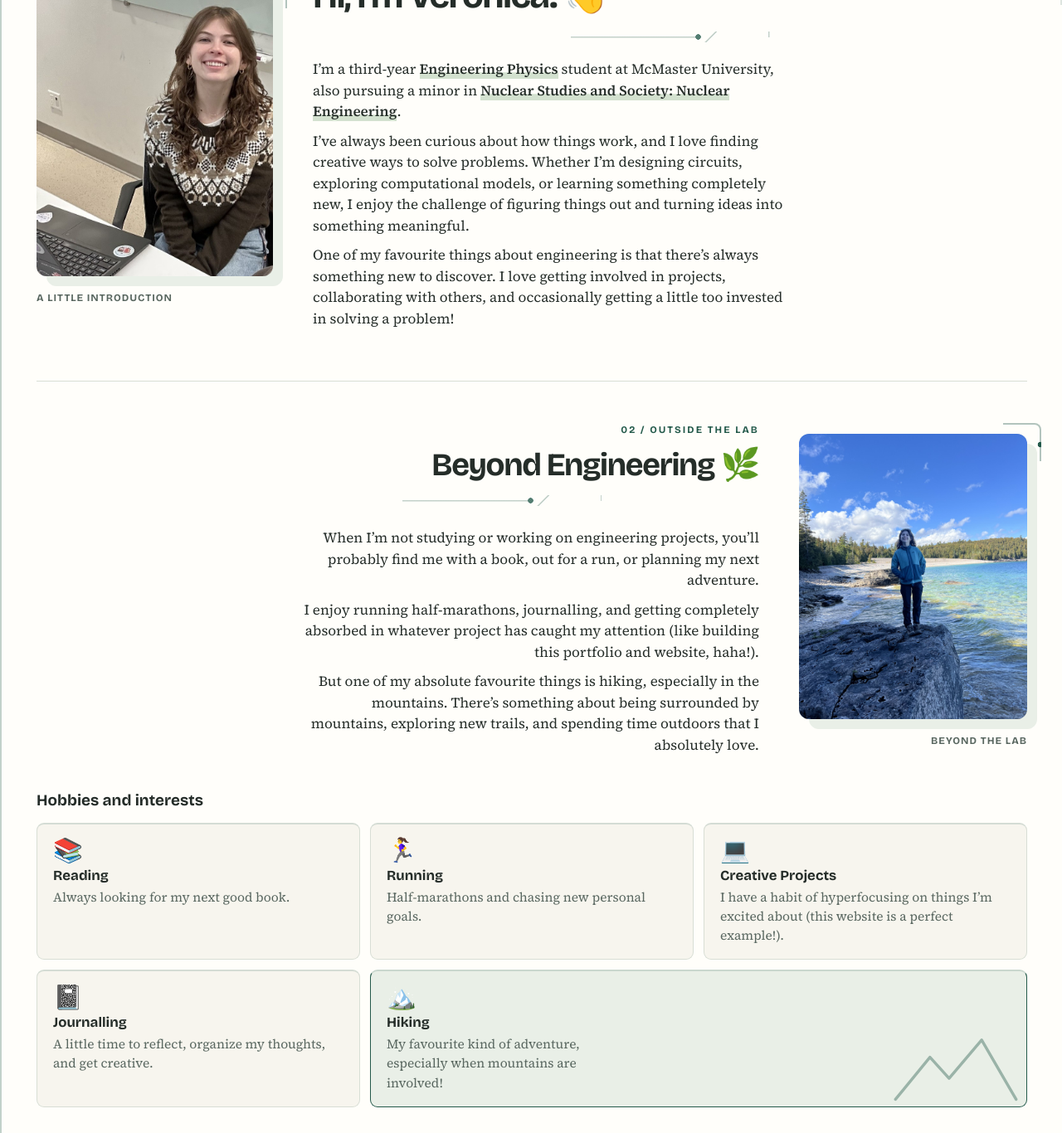
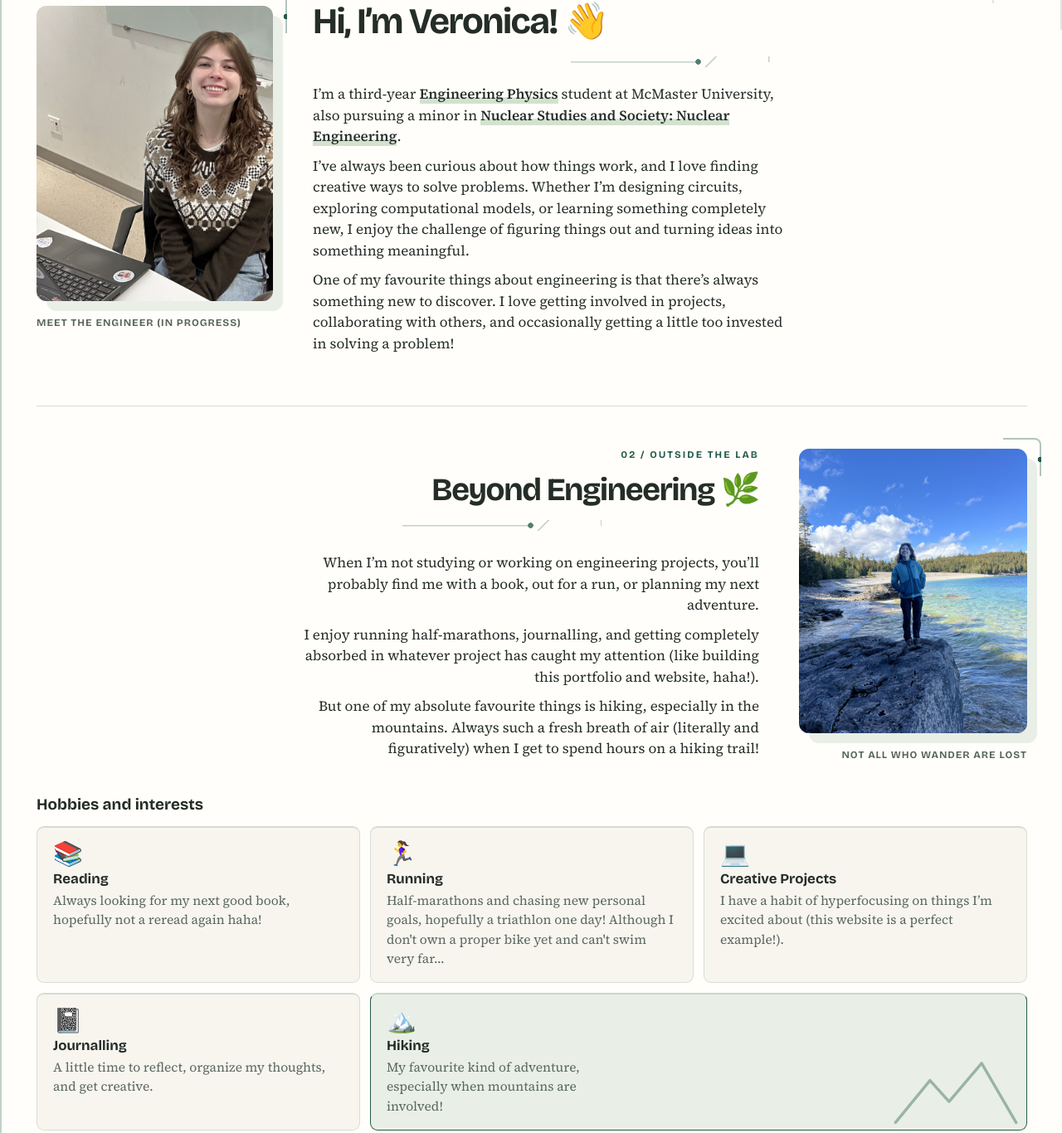
Before and after one commit to veronicakopanicak/portfolio, a plain HTML site: page index.html in a window 1280 px wide. Shown: the part 721-2087 px from the top of the page at 83% size. Drawn offline with nearby package versions, Linux system fonts and the light colour scheme.

Commit message:
Revise introduction and hobbies in index.html
Updated personal introduction and hobbies sections to enhance clarity and engagement.

```diff
--- a/index.html
+++ b/index.html
@@ -701,7 +701,7 @@ section#projects .projects-cards-grid > .project {grid-column:auto;grid-row:auto
 <nav aria-label="Sticky section navigation" class="site-nav"><a aria-label="Back to top" class="brand circuit-brand" href="#top" title="Back to top"><svg aria-hidden="true" fill="none" height="38" viewbox="0 0 76 38" width="76" xmlns="http://www.w3.org/2000/svg"><path d="M4 19H19L29 9H45L53 19H72M29 9V3M29 29V19H45L53 29H72" stroke="currentColor" stroke-linecap="round" stroke-linejoin="round" stroke-width="2.4"></path><circle cx="4" cy="19" fill="currentColor" r="3.4"></circle><circle cx="29" cy="3" fill="currentColor" r="3"></circle><circle cx="72" cy="19" fill="currentColor" r="3.4"></circle><circle cx="72" cy="29" fill="currentColor" r="3"></circle></svg></a><div class="site-nav-links"><a href="#about">About</a><a href="#beyond-engineering">Beyond Engineering</a><a href="#projects">Projects</a><a href="#experience">Experience</a><a href="#skills">Skills</a><a href="#contact">Contact</a></div><div aria-hidden="true" class="site-scroll-progress"></div></nav>
 <header id="top">
 <p class="hero-eyebrow">ENGINEERING PHYSICS  /  MCMASTER UNIVERSITY</p><h1>Veronica Kopanicak</h1>
-<p class="lede">Curious by nature. Engineer by design.</p><p class="hero-subtitle">Exploring electronics, computational modelling, and creative engineering solutions.</p>
+<p class="lede">Curious by nature. Engineer by design.</p><p class="hero-subtitle">Somewhere between asking why and figuring out how. Exploring electronics, computational modelling, and creative engineering solutions.</p>
 <svg aria-label="Decorative circuit trace" class="trace" role="img" viewbox="0 0 1040 60">
 <path d="M6 30 H240 L260 10 L290 50 L320 10 L350 50 L370 30 H670 M670 30 V12 H770 M670 30 V48 H770 M770 12 H900 M770 48 H900 M900 12 V48 M900 30 H1034"></path>
 <circle cx="6" cy="30" r="5"></circle><circle cx="670" cy="30" r="5"></circle><circle cx="1034" cy="30" r="5"></circle>
@@ -712,7 +712,7 @@ section#projects .projects-cards-grid > .project {grid-column:auto;grid-row:auto
 <div class="photo-stack"><figure class="ab-photo reveal editorial-photo">
 <span>Your photo here</span>
 <img alt="Photo of Veronica" onerror="this.remove()" src="about-photo.jpg"/>
-</figure><figcaption>A little introduction</figcaption></div>
+</figure><figcaption>Meet the engineer (in progress)</figcaption></div>
 <div class="ab-text reveal">
 <div class="editorial-heading"><span class="section-index">01 / THE PERSON BEHIND THE PROJECTS</span><h2>Hi, I’m Veronica! 👋</h2></div>
 <p>I’m a third-year <span class="hl">Engineering Physics</span> student at McMaster University, also pursuing a minor in <span class="hl">Nuclear Studies and Society: Nuclear Engineering</span>.</p>
@@ -726,17 +726,17 @@ section#projects .projects-cards-grid > .project {grid-column:auto;grid-row:auto
 <div class="editorial-heading beyond-heading"><span class="section-index">02 / OUTSIDE THE LAB</span><h3>Beyond Engineering 🌿</h3></div>
 <p>When I’m not studying or working on engineering projects, you’ll probably find me with a book, out for a run, or planning my next adventure.</p>
 <p>I enjoy running half-marathons, journalling, and getting completely absorbed in whatever project has caught my attention (like building this portfolio and website, haha!).</p>
-<p>But one of my absolute favourite things is hiking, especially in the mountains. There’s something about being surrounded by mountains, exploring new trails, and spending time outdoors that I absolutely love.</p>
+<p>But one of my absolute favourite things is hiking, especially in the mountains. Always such a fresh breath of air (literally and figuratively) when I get to spend hours on a hiking trail!</p>
 </div>
 <div class="photo-stack"><figure class="ab-photo ab-beyond-photo editorial-photo">
 <span>Your hiking photo here</span>
 <img alt="Veronica enjoying the outdoors" loading="lazy" onerror="this.remove()" src="beyond-engineering.jpg"/>
-</figure><figcaption>Beyond the lab</figcaption></div>
+</figure><figcaption>Not all who wander are lost</figcaption></div>
 </div>
 <h3 class="sub">Hobbies and interests</h3>
 <ul class="ab-cards">
-<li class="ab-card"><span aria-hidden="true" class="ic">📚</span><b>Reading</b><span class="d">Always looking for my next good book.</span></li>
-<li class="ab-card"><span aria-hidden="true" class="ic">🏃‍♀️</span><b>Running</b><span class="d">Half-marathons and chasing new personal goals.</span></li>
+<li class="ab-card"><span aria-hidden="true" class="ic">📚</span><b>Reading</b><span class="d">Always looking for my next good book, hopefully not a reread again haha!</span></li>
+<li class="ab-card"><span aria-hidden="true" class="ic">🏃‍♀️</span><b>Running</b><span class="d">Half-marathons and chasing new personal goals, hopefully a triathlon one day! Although I don't own a proper bike yet and can't swim very far...</span></li>
 <li class="ab-card"><span aria-hidden="true" class="ic">💻</span><b>Creative Projects</b><span class="d">I have a habit of hyperfocusing on things I’m excited about (this website is a perfect example!).</span></li>
 <li class="ab-card"><span aria-hidden="true" class="ic">📓</span><b>Journalling</b><span class="d">A little time to reflect, organize my thoughts, and get creative.</span></li>
 <li class="ab-card ab-hike">
```
